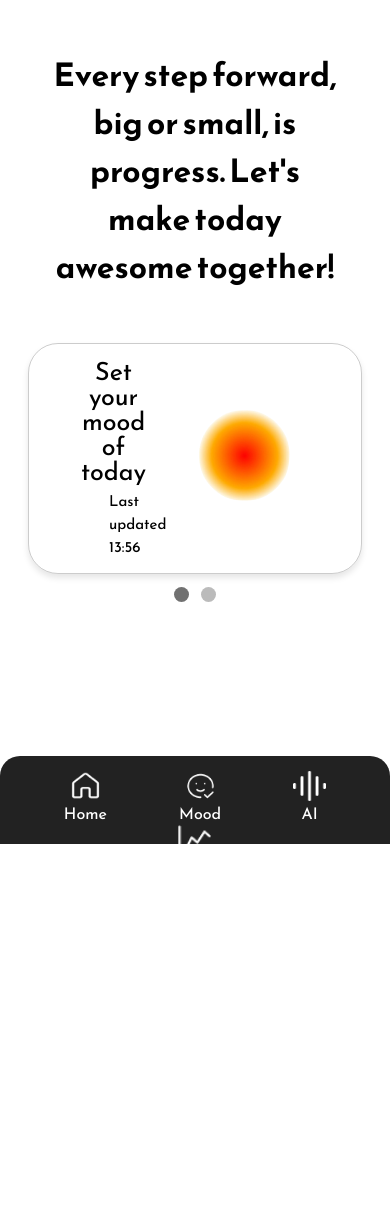
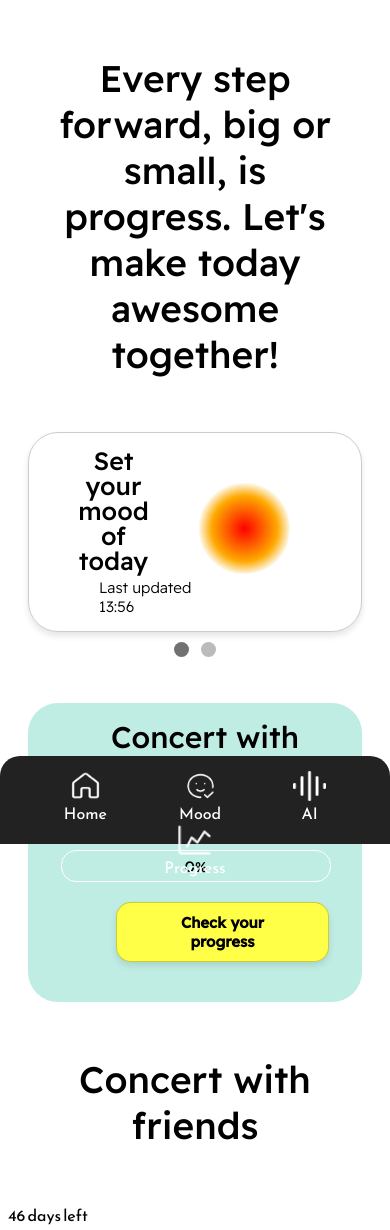
Before and after one commit to dominykam/bettr, a plain HTML site: page index.html in a window 390 px wide. Before the commit the page ends 844 px from the top, so only its background shows below. Drawn offline with Linux system fonts and the light colour scheme.

Commit message:
added progress bar

```diff
--- a/index.html
+++ b/index.html
@@ -8,6 +8,8 @@
     <link rel="preconnect" href="https://fonts.googleapis.com">
 <link rel="preconnect" href="https://fonts.gstatic.com" crossorigin>
 <link href="https://fonts.googleapis.com/css2?family=Reem+Kufi:wght@400..700&display=swap" rel="stylesheet">
+<link href="https://fonts.googleapis.com/css2?family=Readex+Pro:wght@500&display=swap" rel="stylesheet">
+<link href="https://fonts.googleapis.com/css2?family=Readex+Pro:wght@300&display=swap" rel="stylesheet">
 
     <title>Bettr.</title>
 </head>
@@ -58,6 +60,30 @@
       </div>
   </div>
 
+  <div class="flex-container3">
+    <div class="finalgoal">
+      <h1>Concert with friends</h1>
+      <p>46 days left</p>
+    </div>
+
+    <div class="container">
+      <div class="progress-bar-container">
+        <div id="progressBar" class="progress-bar"></div>
+        <div id="progressText" class="progress-text">0%</div>
+
+      </div>
+      <button id="startButton">Check your progress</button>
+    </div>
+  </div>
+
+
+  <div class="flex-container6">
+    <div class="hey">
+        <h1>Concert with friends</h1>
+        <p>46 days left</p>
+    </div>
+</div>
+
 <script src="script.js"></script>
 </body>
 </html>
--- a/script.js
+++ b/script.js
@@ -28,4 +28,38 @@ function showSlides(n) { //controls which slide is displayed
   }
   slides[slideIndex - 1].style.display = "block"; //makes current slide visible
   dots[slideIndex - 1].className += " active"; //adds "active" class to current dot to show which slide is currently displayed
+
+
+  //DOM manipulations: The code manipulates the DOM elements to display and hide slides based on the current slide index (slides[i].style.display = "none"
+  //and slides[slideIndex - 1].style.display = "block").
+
+//Event listeners: The currentSlide function is triggered when a dot is clicked, updating the slide index and invoking showSlides to display the corresponding slide
+// (showSlides(slideIndex = n)).
 }
+
+
+
+//Progress Bar
+const progressBar = document.getElementById('progressBar');
+const progressText = document.getElementById('progressText');
+const startButton = document.getElementById('startButton');
+
+startButton.addEventListener('click', function() {
+  let width = 0;
+  const interval = setInterval(function() {
+    if (width >= 15) { // Stop at 15%
+      clearInterval(interval);
+      return;
+    }
+    width += 1; // Increase by 1%
+    progressBar.style.width = width + '%';
+    progressText.innerText = width + '%';
+  }, 50); // Increase more frequently for smoother animation
+
+
+
+  //DOM manipulations: The JavaScript code manipulates the DOM elements to update the progress bar's width (progressBar.style.width) and display the progress percentage
+  //(progressText.innerText).
+
+//Event listeners: The JavaScript code adds an event listener to the button element (startButton.addEventListener) to trigger the progress bar animation when clicked.
+});
--- a/styles.css
+++ b/styles.css
@@ -4,6 +4,7 @@
     body {
         font-family: 'Reem Kufi', sans-serif;
     }
+
 
 .navbar {
     position: fixed;
@@ -16,6 +17,7 @@
     padding-bottom:5px;
     border-top-left-radius: 20px;
     border-top-right-radius: 20px;
+    z-index: 2;
 }
 
 .navbar ul {
@@ -45,12 +47,21 @@
 
 
 h1{
-    font-size: 32px;
+    font-size: 37px;
+    font-weight: 500px;
     text-align: center;
     padding-top: 30px;
     padding-bottom:30px;
     padding-left:40px;
     padding-right:40px;
+
+    font-family: "Readex Pro", sans-serif;
+    font-optical-sizing: auto;
+    font-weight: 500;
+    font-style:normal;
+    font-variation-settings: "HEXP" 0;
+
+
 }
 
 
@@ -73,12 +84,18 @@ padding-right: 20px;
   margin-top:-15px;
   font-weight: 400;
   line-height: 1;
-  margin-left: px;
+
 }
 
 .text-left p {
     font-size: 15px;
-    margin-left: 80px;
+    margin-left: 70px;
+
+    font-family: "Readex Pro", sans-serif;
+    font-optical-sizing: auto;
+    font-weight: 300;
+    font-style:normal;
+    font-variation-settings: "HEXP" 0;
   }
 
 
@@ -95,7 +112,7 @@ padding-right: 20px;
     margin-left: 20px;
     margin-right: 20px;
     box-shadow: 0 4px 6px rgba(0, 0, 0, 0.1);
-padding-right: 20px;
+    padding-right: 20px;
 }
 
 
@@ -104,12 +121,18 @@ padding-right: 20px;
   margin-bottom: -40px;
   margin-top:-20px;
   font-weight: 400;
-  margin-left:50px;
+  margin-left:45px;
 }
 
 .text-left2 p {
     font-size: 15px;
-    margin-left: 80px;
+    margin-left: 85px;
+
+    font-family: "Readex Pro", sans-serif;
+    font-optical-sizing: auto;
+    font-weight: 300;
+    font-style:normal;
+    font-variation-settings: "HEXP" 0;
   }
 
 
@@ -135,10 +158,107 @@ padding-right: 20px;
     border-radius: 50%;
     display: inline-block;
     transition: background-color 0.3s ease;
+    margin-bottom: 40px;
   }
 
   .active {
     background-color: #717171;
   }
 
+
+  .flex-container3{
+    background-color: #BFEDE3;
+    border-radius: 30px;
+    display: flex;
+    flex-direction: column;
+    justify-content: space-between; /* Items are spaced evenly with space between them */
+    align-items: center; /* Align items vertically in the center */
+    margin-left: 20px;
+    margin-right: 20px;
+    padding-bottom:20px;
+  }
+
+  .flex-container3 h1{
+    font-size: 30px;
+    margin-top:-15px;
+    margin-left: 20px;
+
+    font-family: "Readex Pro", sans-serif;
+    font-optical-sizing: auto;
+    font-weight: 500;
+    font-style:normal;
+    font-variation-settings: "HEXP" 0;
+  }
+
+  .flex-container3 p {
+    margin-top: -50px;
+   margin-left:150px;
+
+   font-family: "Readex Pro", sans-serif;
+    font-optical-sizing: auto;
+    font-weight: 300;
+    font-style:normal;
+    font-variation-settings: "HEXP" 0;
+  }
+
+
+
+  .container {
+    margin-top:500px;
+        margin: 0 auto;
+        width: 80%;
+        padding: 20px;
+        position: relative;
+        z-index: 1;
+        margin-top:-20px;
+      }
+
+      .progress-bar-container { /*around progress bar*/
+        position: relative;
+        width: 100%;
+        height: 30px;
+        border: 1px solid white;
+        border-radius: 15px;
+        overflow: hidden;
+        margin-top:20px;
+      }
+
+      .progress-bar { /* the line*/
+        position: absolute;
+        top: 0;
+        left: 0;
+        height: 100%;
+        background-color: #FFFF47;
+      }
+
+      .progress-text { /*percentage*/
+        position: absolute;
+        top: 50%;
+        left: 50%;
+        transform: translate(-50%, -50%);
+        color: black;
+
+      }
+
+      #startButton{
+        border-radius: 15px;
+        border: 1px solid rgba(0, 0, 0, 0.2);
+        box-shadow: 0 4px 6px rgba(0, 0, 0, 0.1);
+        background-color:#FFFF47 ;
+        margin-top:20px;
+        margin-left:55px;
+        padding:10px;
+        padding-left:40px;
+        padding-right:40px;
+
+        font-family: "Readex Pro", sans-serif;
+        font-size: 15px;
+        font-optical-sizing: auto;
+        font-weight: 700;
+        font-style:normal;
+        font-variation-settings: "HEXP" 0;
+      }
+
+
+
 }
```
